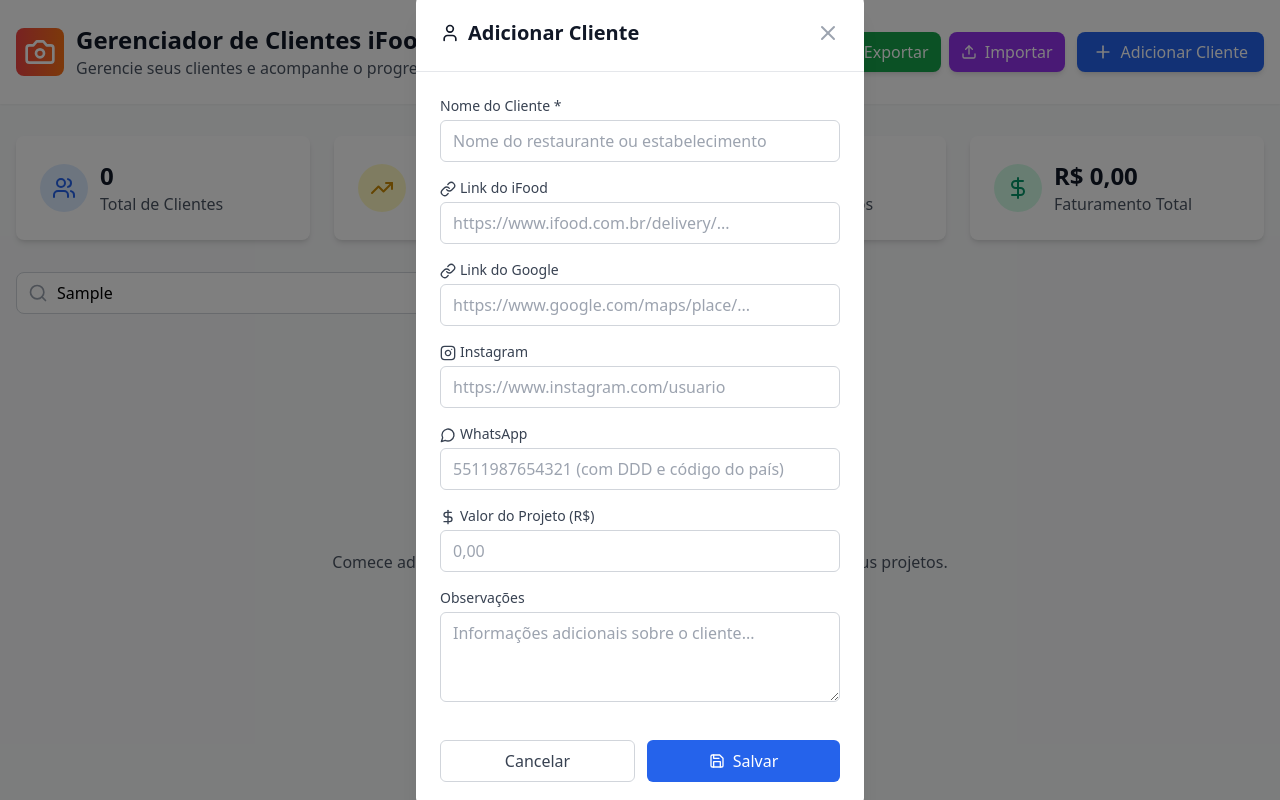
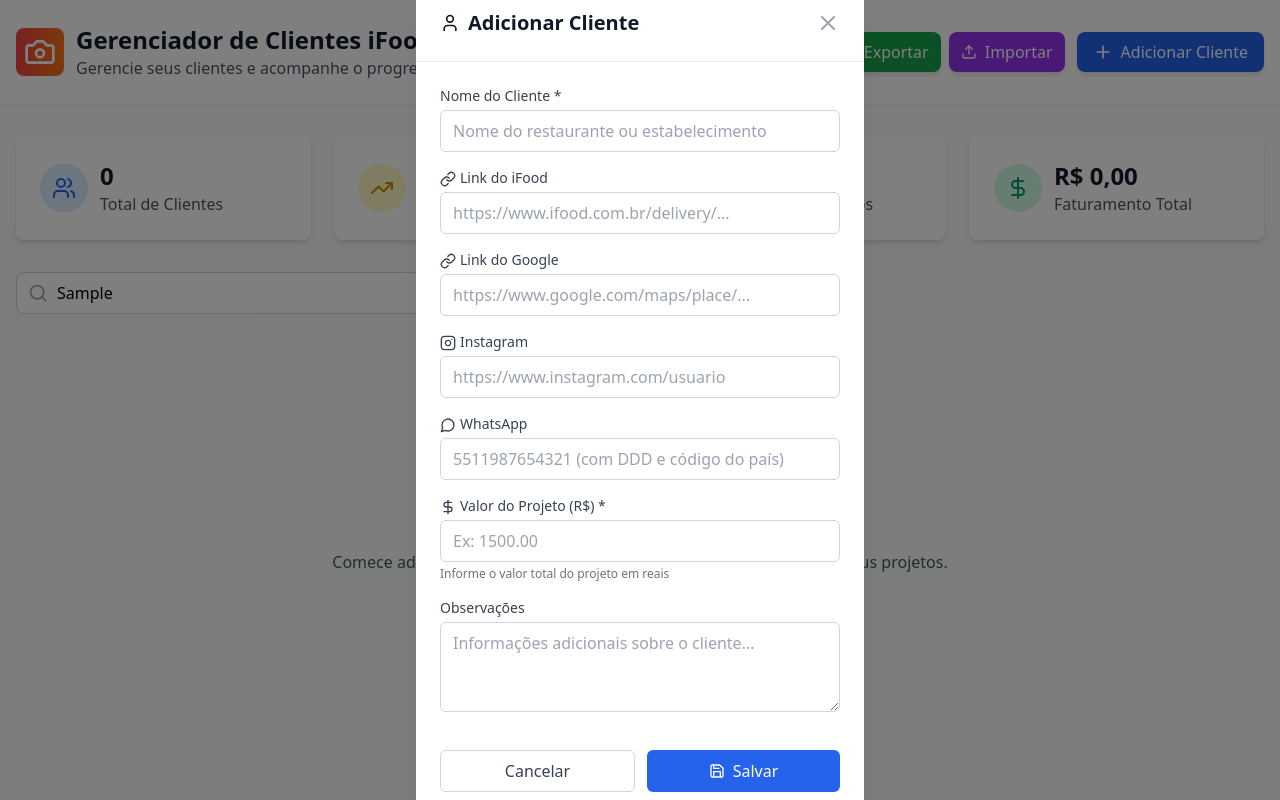
Before and after one commit to yansassi/artesifood, a React (Vite) app: page / in a window 1280 px wide. Both pictures are taken after typing "Sample" into the empty fields and a click on the button "Adicionar Primeiro Cliente". Built offline with nearby package versions, Linux system fonts and the light colour scheme.

Commit message:
Melhorar campo de valor no cadastro

```diff
--- a/src/components/ClientFormModal.tsx
+++ b/src/components/ClientFormModal.tsx
@@ -52,11 +52,11 @@
 
   const handleSubmit = (e: React.FormEvent) => {
     e.preventDefault();
-    if (!formData.name.trim()) return;
+    if (!formData.name.trim() || !formData.value.trim()) return;
 
     const clientData = {
       ...formData,
-      value: formData.value ? parseFloat(formData.value) : undefined,
+      value: parseFloat(formData.value),
       status: clientToEdit?.status || ('not_contacted' as const),
       ...(clientToEdit && { id: clientToEdit.id }),
     };
@@ -183,7 +183,7 @@
           <div>
             <label className="block text-sm font-medium text-gray-700 mb-1">
               <DollarSign className="w-4 h-4 inline mr-1" />
-              Valor do Projeto (R$)
+              Valor do Projeto (R$) *
             </label>
             <input
               type="number"
@@ -193,8 +193,12 @@
               step="0.01"
               min="0"
               className="w-full px-3 py-2 border border-gray-300 rounded-md focus:outline-none focus:ring-2 focus:ring-blue-500 focus:border-transparent"
-              placeholder="0,00"
+              placeholder="Ex: 1500.00"
+              required
             />
+            <p className="text-xs text-gray-500 mt-1">
+              Informe o valor total do projeto em reais
+            </p>
           </div>
 
           <div>
```
